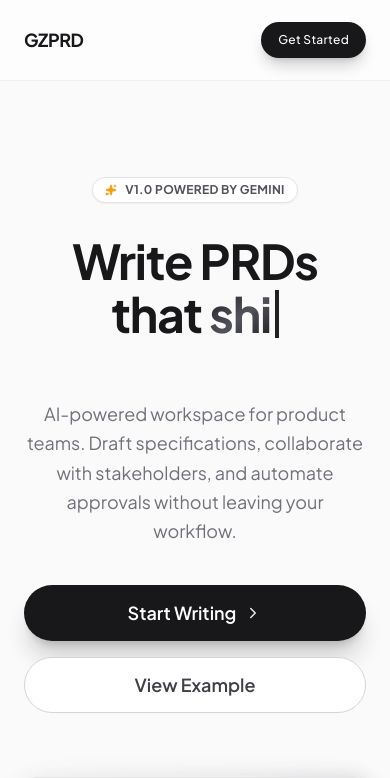
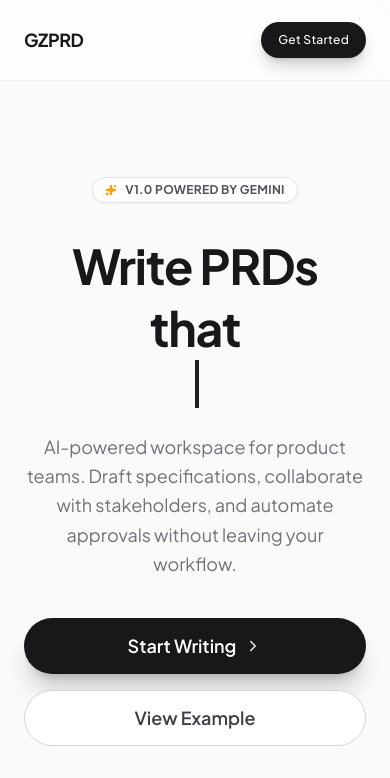
Before and after one commit to gzpdocs/gzprd, a React (Vite) app: page / in a window 390 px wide. Shown: the top 778 px of the page. Built offline with nearby package versions, Linux system fonts and the light colour scheme; no server answers.

Commit message:
Updated LandingPage.tsx

```diff
--- a/components/LandingPage.tsx
+++ b/components/LandingPage.tsx
@@ -28,7 +28,7 @@ export const LandingPage: React.FC<LandingPageProps> = ({ onStart, onImport, onI
   const [loopNum, setLoopNum] = useState(0);
   const [typingSpeed, setTypingSpeed] = useState(150);
 
-  const phrases = ['ship faster.', 'drive impact.', 'align teams.', 'scale execution.'];
+  const phrases = ['ship faster', 'matter', 'drive clarity', 'save time', 'reduce noise', 'make sense', 'move teams', 'make impact'];
 
   useEffect(() => {
     const handleType = () => {
@@ -87,9 +87,9 @@ export const LandingPage: React.FC<LandingPageProps> = ({ onStart, onImport, onI
             </div>
 
             {/* Headline */}
-            <h1 className="text-5xl md:text-7xl font-extrabold tracking-tight text-zinc-900 dark:text-white leading-[1.1] mb-6 min-h-[140px] md:min-h-[180px]">
-              Write PRDs that <br className="hidden md:block"/>
-              <span className="text-transparent bg-clip-text bg-gradient-to-br from-zinc-900 via-zinc-600 to-zinc-900 dark:from-white dark:via-zinc-400 dark:to-white animate-gradient inline-flex items-center">
+            <h1 className="text-5xl md:text-7xl font-extrabold tracking-tight text-zinc-900 dark:text-white leading-[1.3] mb-6 min-h-[160px] md:min-h-[200px] flex flex-col items-center justify-start">
+              <span>Write PRDs that</span>
+              <span className="text-transparent bg-clip-text bg-gradient-to-br from-zinc-900 via-zinc-600 to-zinc-900 dark:from-white dark:via-zinc-400 dark:to-white animate-gradient inline-flex items-baseline">
                 {typewriterText}
                 <span className="inline-block w-1 h-12 md:h-16 bg-zinc-900 dark:bg-white ml-1 animate-pulse"></span>
               </span>
```
